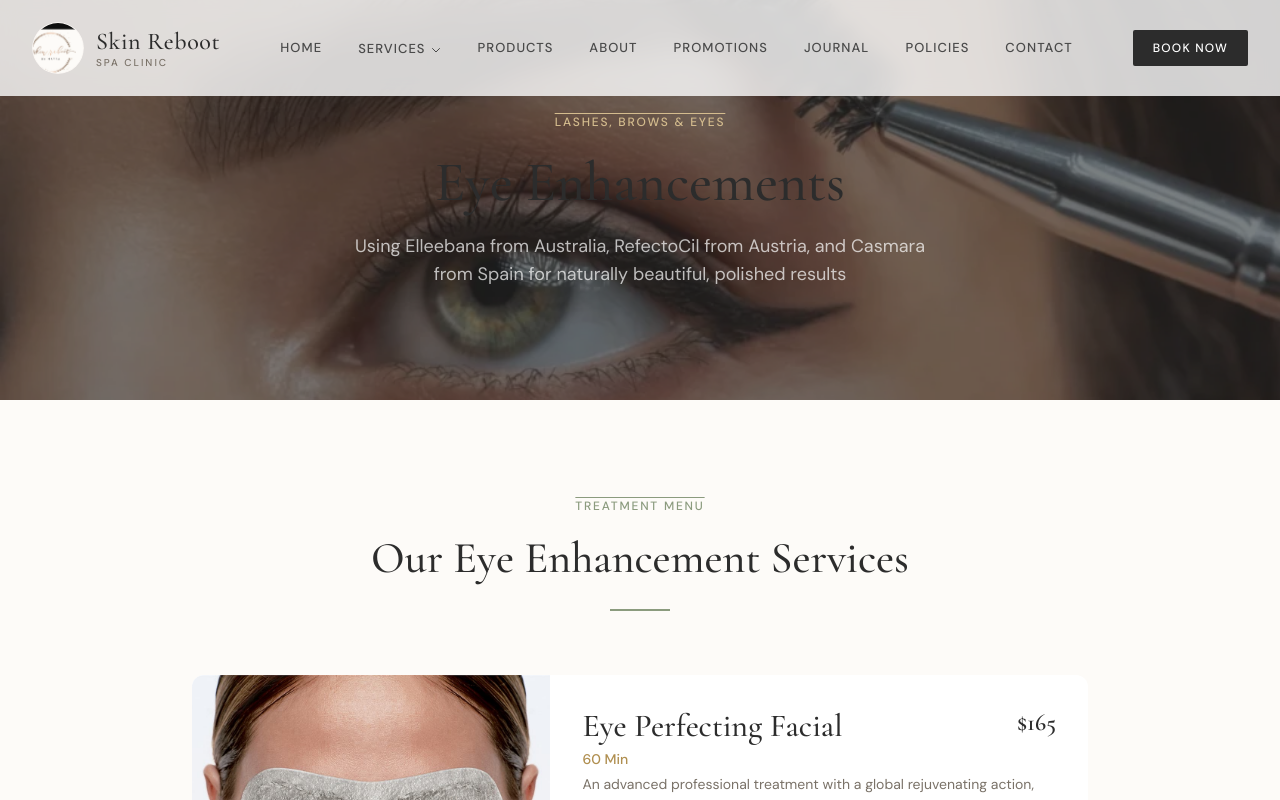
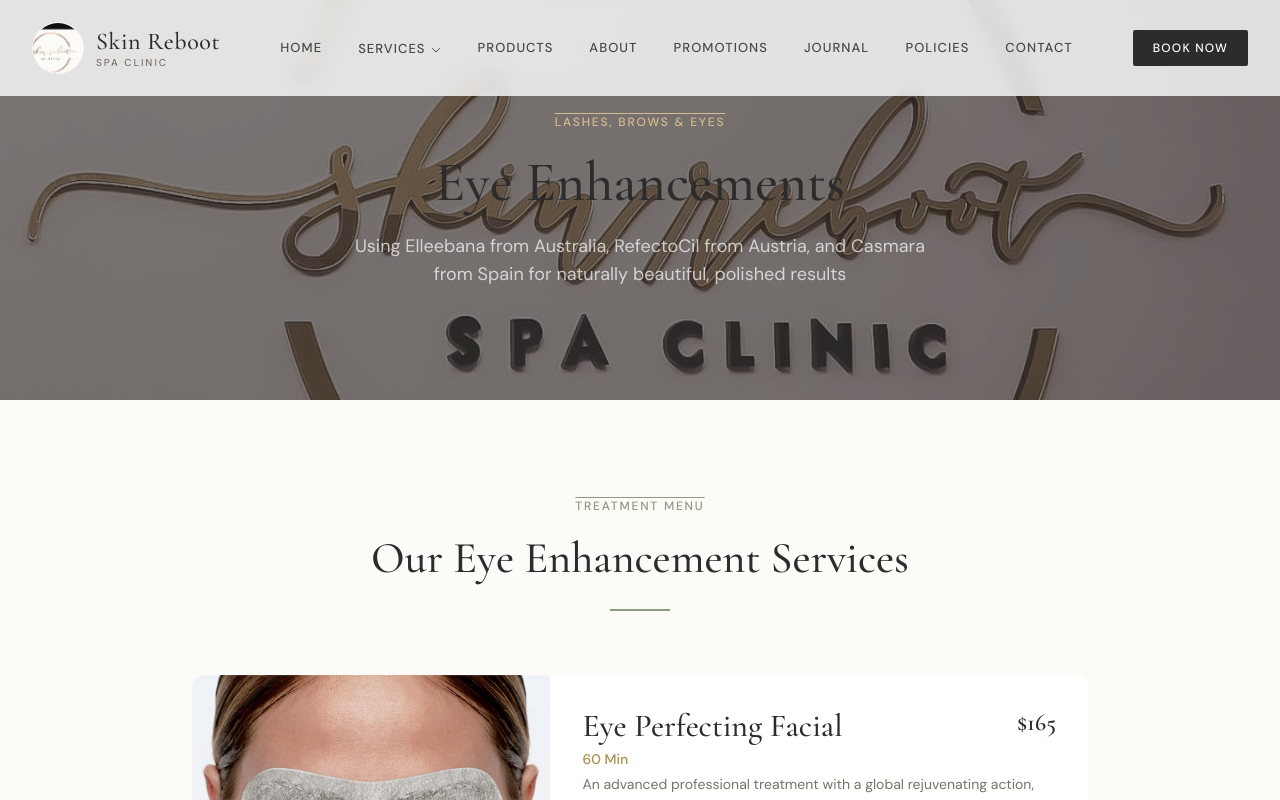
Before and after one commit to Kspratt12/mayrareboot, a Next.js app: page /eye-enhancements in a window 1280 px wide. Shown: the top 800 px of the page. Built offline with nearby package versions, Linux system fonts and the light colour scheme.

Commit message:
Update hero images for eye-enhancements, promotions, waxing pages

```diff
--- a/src/app/eye-enhancements/page.tsx
+++ b/src/app/eye-enhancements/page.tsx
@@ -67,7 +67,7 @@ export default function EyeEnhancementsPage() {
       <section className="relative h-[50vh] min-h-[400px] flex items-center">
         <div className="absolute inset-0">
           <Image
-            src="/Eyebrow-Tinting.png"
+            src="/spa-clinic.png"
             alt="Eye enhancements at Skin Reboot"
             fill
             priority
--- a/src/app/promotions/page.tsx
+++ b/src/app/promotions/page.tsx
@@ -15,7 +15,7 @@ export default function PromotionsPage() {
       <section className="relative h-[50vh] min-h-[400px] flex items-center">
         <div className="absolute inset-0">
           <Image
-            src="/front-office-full-2.png"
+            src="/front-office-full.png"
             alt="Skin Reboot Spa Clinic"
             fill
             priority
--- a/src/app/waxing/page.tsx
+++ b/src/app/waxing/page.tsx
@@ -52,7 +52,7 @@ export default function WaxingPage() {
       <section className="relative h-[50vh] min-h-[400px] flex items-center">
         <div className="absolute inset-0">
           <Image
-            src="/Eyelash-Tinting.png"
+            src="/room-dark.png"
             alt="Professional waxing at Skin Reboot"
             fill
             priority
```
